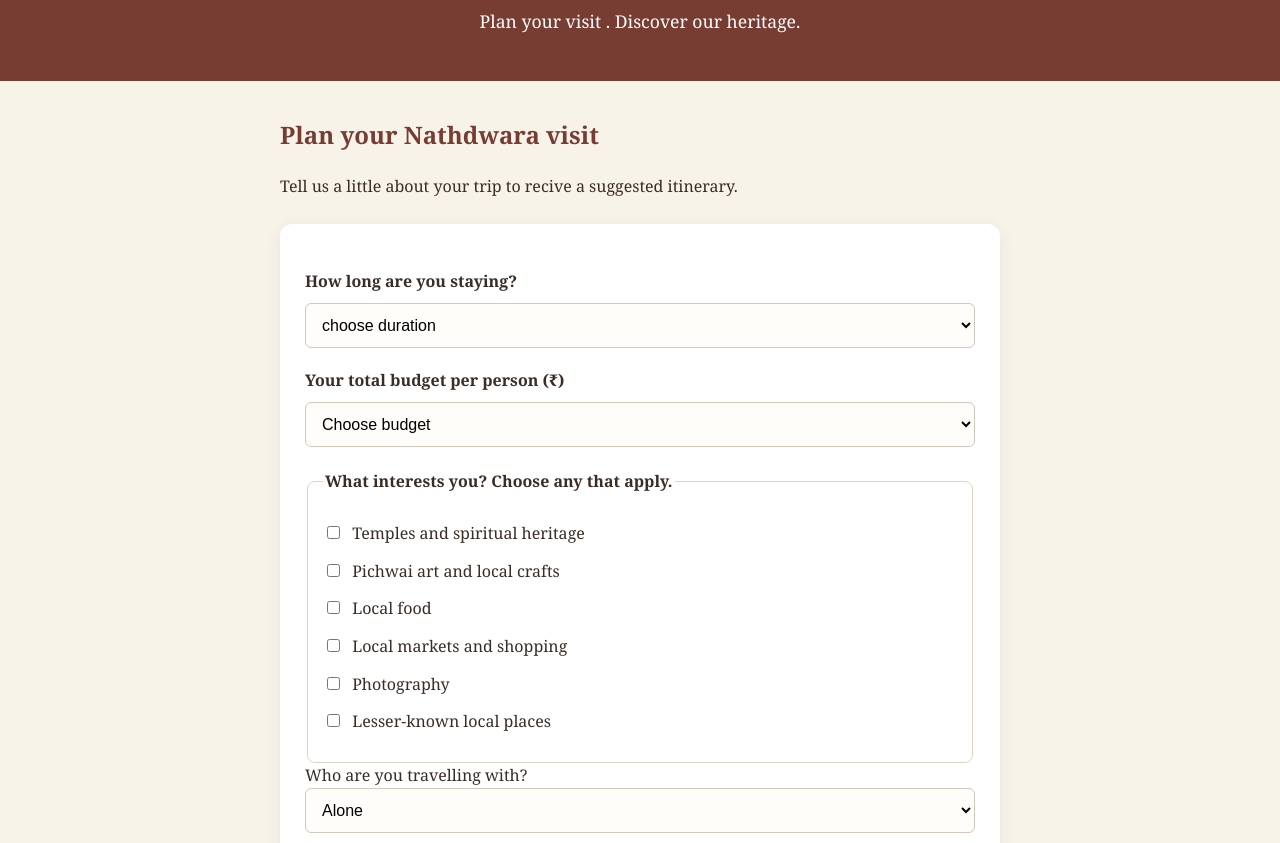
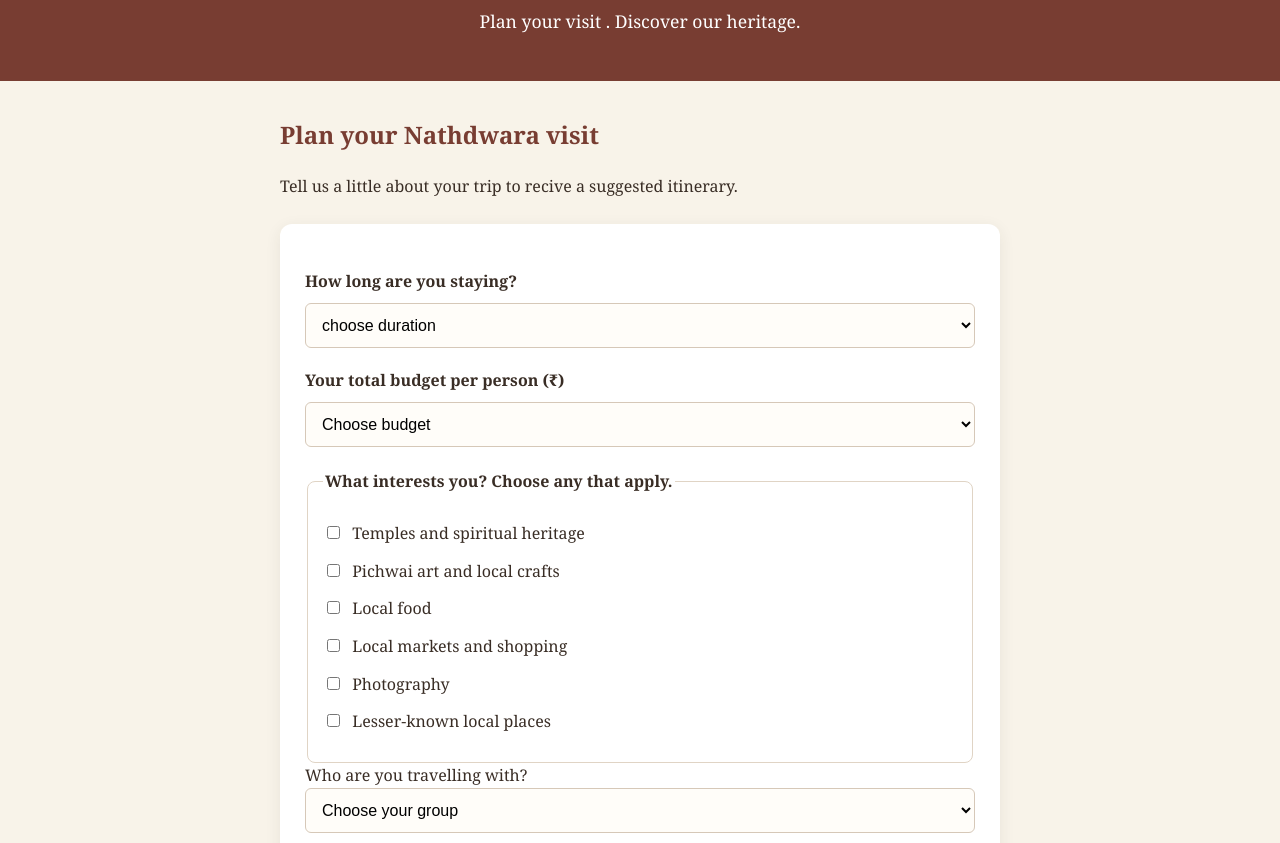
Before and after one commit to shaili00/Nathdwara-explorer, a plain HTML site: page index.html in a window 1280 px wide. Shown: the part 109-952 px from the top of the page. Drawn offline with Linux system fonts and the light colour scheme.

Commit message:
Update index.html

```diff
--- a/index.html
+++ b/index.html
@@ -80,11 +80,12 @@ initial-scale=1.0">
 
       <lable for="group">Who are you travelling with?</label>
           <select id="group" name="group" required>
-            <option value="solo">Alone</option>option>
-            <option value="family">Family</option>
-            <option value="friends">Friends</option>
-            <option value="childern">Family with young children</option>
-             </select>
+  <option value="">Choose your group</option>
+  <option value="solo">Alone</option>
+  <option value="family">Family</option>
+  <option value="friends">Friends</option>
+  <option value="children">Family with young children</option>
+</select>
 
             <button type="submit">plan My Visit</button>
 
```
